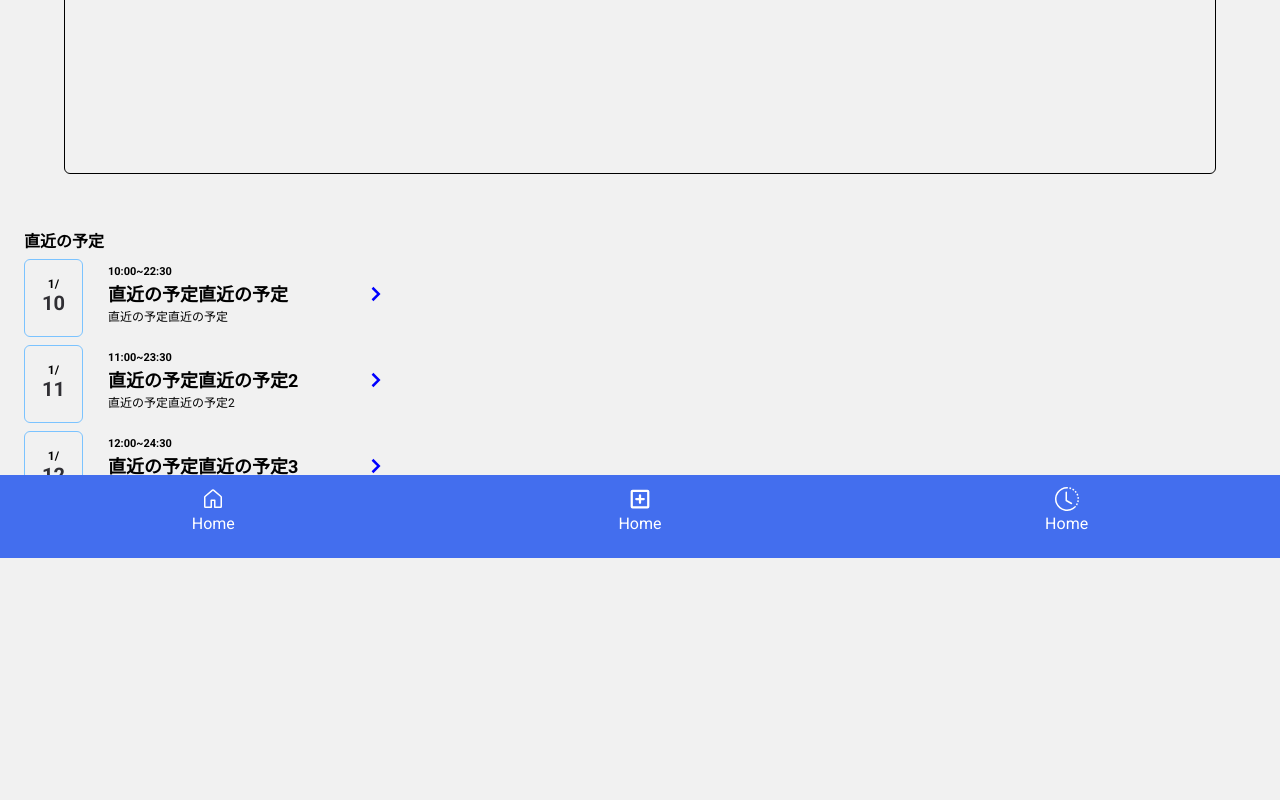
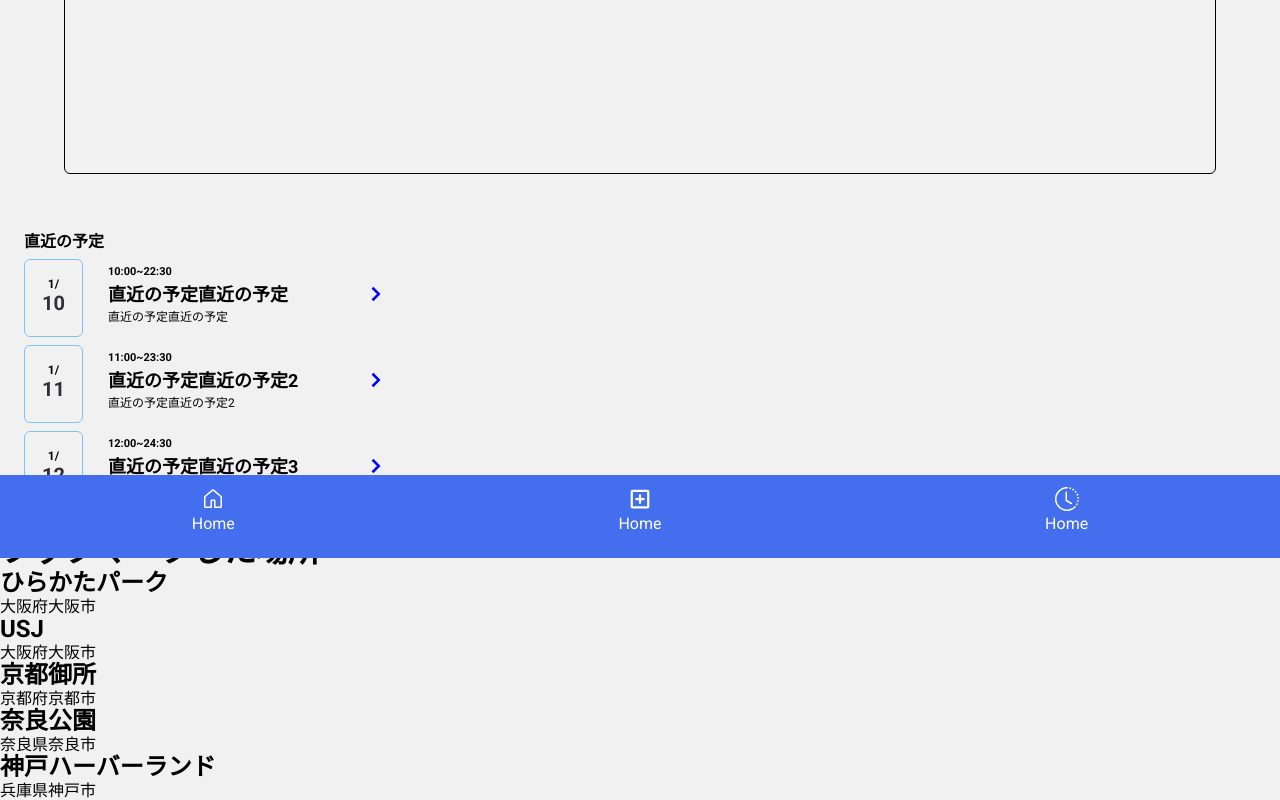
Before and after one commit to 2024-H-team/Tabinavi, a Next.js app in the folder client/: page /home in a window 1280 px wide. Shown: the part 242-1042 px from the top of the page. Before the commit the page ends 800 px from the top, so only its background shows below. Built offline with nearby package versions, Linux system fonts and the light colour scheme.

Commit message:
jsonからデータを取得して表示

```diff
--- /dev/null
+++ b/client/public/Bookmarks.json
@@ -0,0 +1,27 @@
+[
+    {
+        "id": 1,
+        "title": "ひらかたパーク",
+        "address": "大阪府大阪市"
+    },
+    {
+        "id": 2,
+        "title": "USJ",
+        "address": "大阪府大阪市"
+    },
+    {
+        "id": 3,
+        "title": "京都御所",
+        "address": "京都府京都市"
+    },
+    {
+        "id": 4,
+        "title": "奈良公園",
+        "address": "奈良県奈良市"
+    },
+    {
+        "id": 5,
+        "title": "神戸ハーバーランド",
+        "address": "兵庫県神戸市"
+    }
+]
--- a/client/src/app/home/page.tsx
+++ b/client/src/app/home/page.tsx
@@ -1,4 +1,5 @@
 import ScheduleView from '@/components/home/ScheduleView';
+import Bookmark from '@/components/Bookmark';
 import styles from '@styles/appStyles/home/Home.module.scss';
 import Footer from '@/components/Footer';
 import { IoSettingsOutline } from 'react-icons/io5';
@@ -17,6 +18,7 @@ export default function Home() {
                     <ScheduleView key={index} data={schedule} />
                 ))}
             </div>
+            <Bookmark />
             <Footer />
         </>
     );
--- /dev/null
+++ b/client/src/components/Bookmark.tsx
@@ -0,0 +1,49 @@
+'use client';
+
+import { useEffect, useState } from 'react';
+import styles from '@styles/componentStyles/Bookmark.module.scss';
+
+type Bookmark = {
+    id: number;
+    title: string;
+    address: string;
+};
+
+export default function Bookmark() {
+    const [bookmarks, setBookmarks] = useState<Bookmark[]>([]);
+
+    useEffect(() => {
+        const fetchBookmarks = async () => {
+            try {
+                const response = await fetch('/Bookmarks.json');
+                if (!response.ok) {
+                    throw new Error('Network response was not ok');
+                }
+                const data: Bookmark[] = await response.json();
+                setBookmarks(data);
+            } catch (error) {
+                console.error('Error fetching bookmarks:', error);
+            }
+        };
+
+        fetchBookmarks();
+    }, []);
+
+    return (
+        <>
+            <h1>ブックマークした場所</h1>
+            <div className={styles.BookmarkWrap}>
+                {bookmarks.length > 0 ? (
+                    bookmarks.map((bookmark) => (
+                        <div key={bookmark.id} className={styles.BookmarkInfo}>
+                            <h2>{bookmark.title}</h2>
+                            <p>{bookmark.address}</p>
+                        </div>
+                    ))
+                ) : (
+                    <p>ブックマークがありません。</p>
+                )}
+            </div>
+        </>
+    );
+}
```
Also changed, not shown: client/Styles/componentStyles/Bookmark.module.scss (added).
